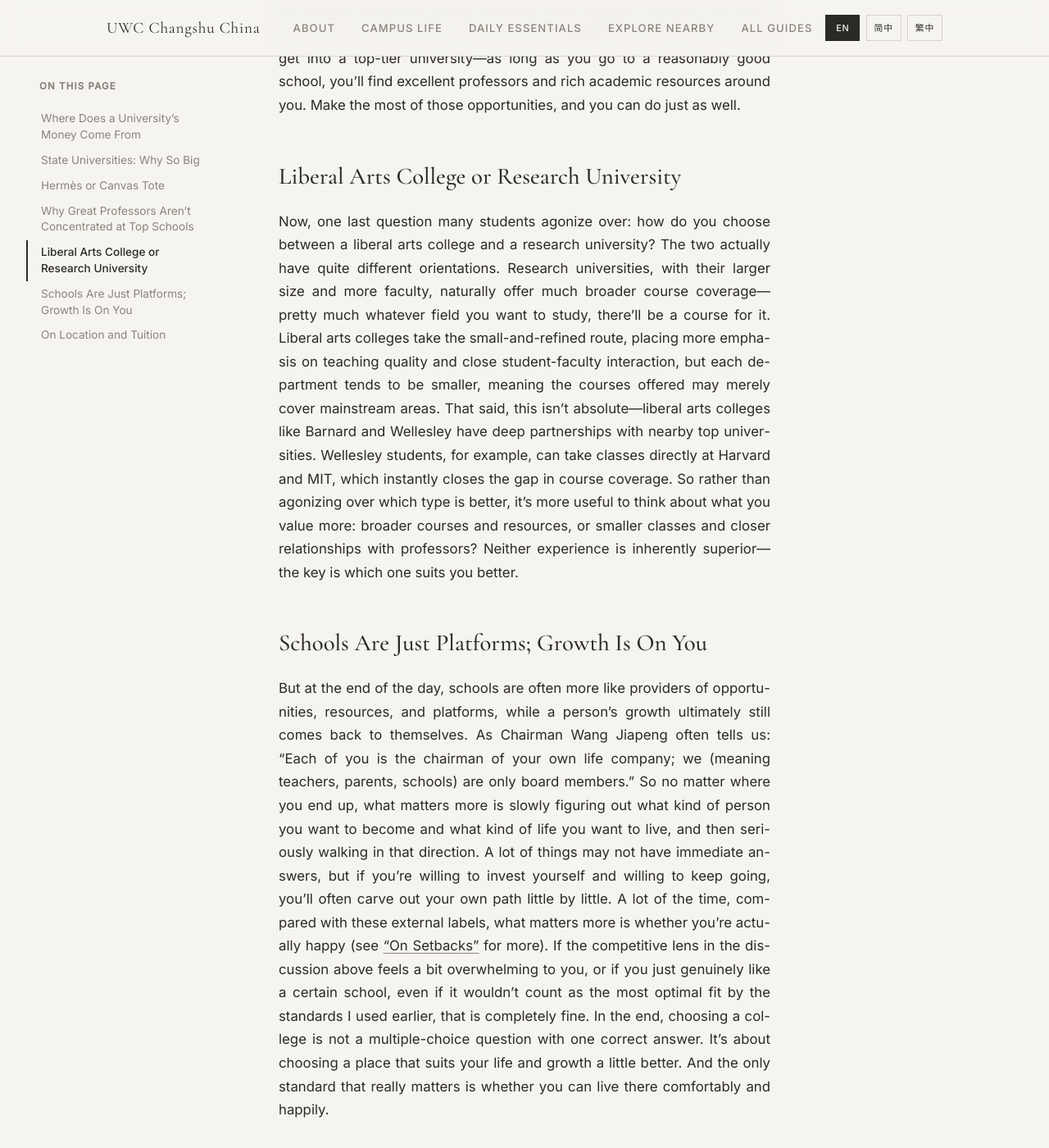
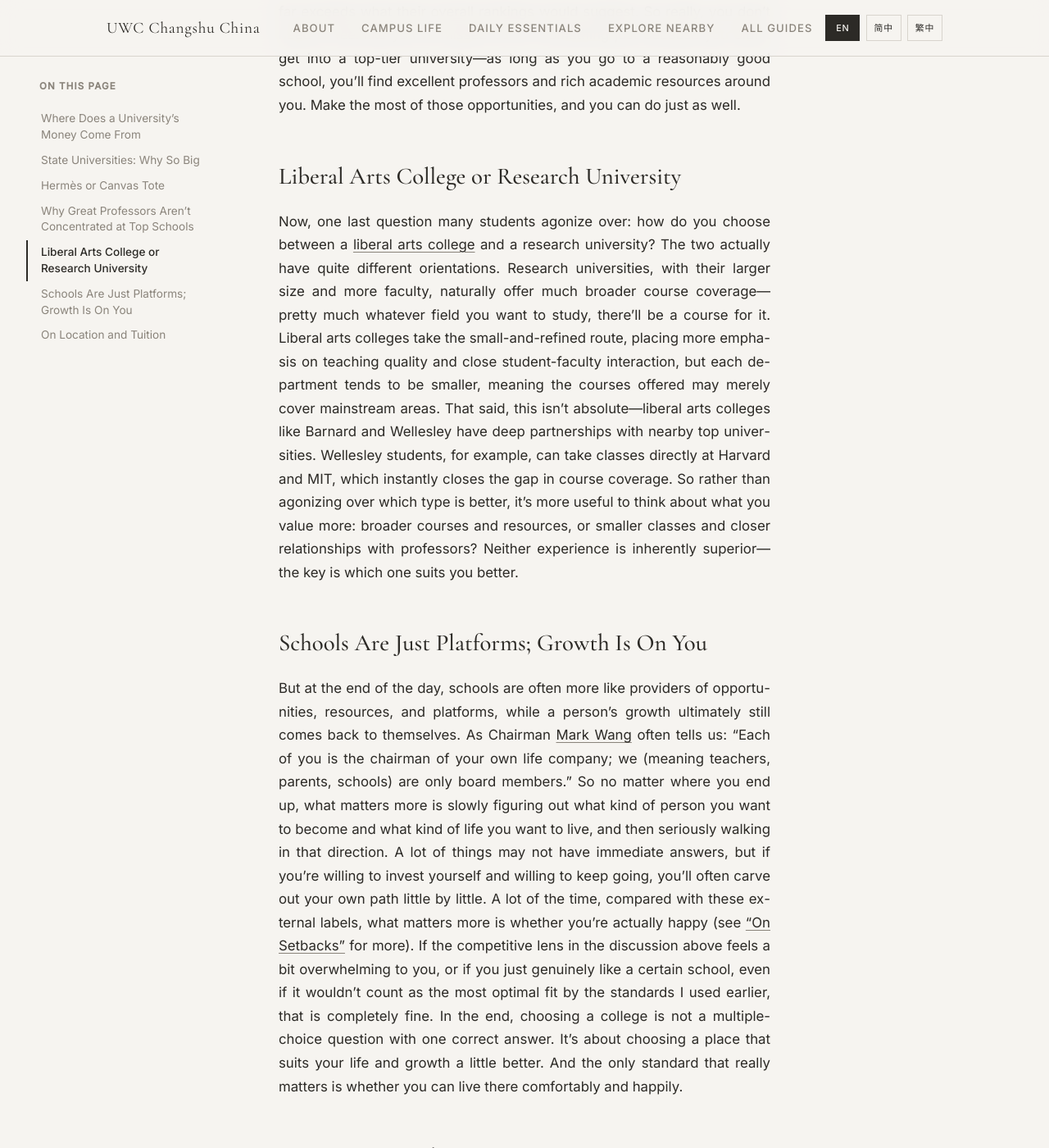
Before and after one commit to United-World-College/UWC-Survival-Guide, a Jekyll site: the page built from website/_guides/default/school-selection.md, in a window 1280 px wide and 1400 px high, scrolled down 9839 px. Shown: the whole window at 82% size. Built offline with Jekyll 4.4.1, drawn with Linux system fonts in a browser that asks for light colours.

Commit message:
style: link Mark Wang and Liberal Arts Colleges to Wikipedia

```diff
--- a/website/_guides/default/school-selection.md
+++ b/website/_guides/default/school-selection.md
@@ -48,11 +48,11 @@ Alright, finally, let me explain more systematically why American academia is so
 
 ## Liberal Arts College or Research University
 
-Now, one last question many students agonize over: how do you choose between a liberal arts college and a research university? The two actually have quite different orientations. Research universities, with their larger size and more faculty, naturally offer much broader course coverage—pretty much whatever field you want to study, there’ll be a course for it. Liberal arts colleges take the small-and-refined route, placing more emphasis on teaching quality and close student-faculty interaction, but each department tends to be smaller, meaning the courses offered may merely cover mainstream areas. That said, this isn’t absolute—liberal arts colleges like Barnard and Wellesley have deep partnerships with nearby top universities. Wellesley students, for example, can take classes directly at Harvard and MIT, which instantly closes the gap in course coverage. So rather than agonizing over which type is better, it’s more useful to think about what you value more: broader courses and resources, or smaller classes and closer relationships with professors? Neither experience is inherently superior—the key is which one suits you better.
+Now, one last question many students agonize over: how do you choose between a [liberal arts college](https://en.wikipedia.org/wiki/Liberal_arts_college#In_North_America) and a research university? The two actually have quite different orientations. Research universities, with their larger size and more faculty, naturally offer much broader course coverage—pretty much whatever field you want to study, there’ll be a course for it. Liberal arts colleges take the small-and-refined route, placing more emphasis on teaching quality and close student-faculty interaction, but each department tends to be smaller, meaning the courses offered may merely cover mainstream areas. That said, this isn’t absolute—liberal arts colleges like Barnard and Wellesley have deep partnerships with nearby top universities. Wellesley students, for example, can take classes directly at Harvard and MIT, which instantly closes the gap in course coverage. So rather than agonizing over which type is better, it’s more useful to think about what you value more: broader courses and resources, or smaller classes and closer relationships with professors? Neither experience is inherently superior—the key is which one suits you better.
 
 ## Schools Are Just Platforms; Growth Is On You
 
-But at the end of the day, schools are often more like providers of opportunities, resources, and platforms, while a person’s growth ultimately still comes back to themselves. As Chairman Wang Jiapeng often tells us: “Each of you is the chairman of your own life company; we (meaning teachers, parents, schools) are only board members.” So no matter where you end up, what matters more is slowly figuring out what kind of person you want to become and what kind of life you want to live, and then seriously walking in that direction. A lot of things may not have immediate answers, but if you’re willing to invest yourself and willing to keep going, you’ll often carve out your own path little by little. A lot of the time, compared with these external labels, what matters more is whether you’re actually happy (see [“On Setbacks”]({{ '/guides/default/about-setbacks/' | relative_url }}) for more). If the competitive lens in the discussion above feels a bit overwhelming to you, or if you just genuinely like a certain school, even if it wouldn’t count as the most optimal fit by the standards I used earlier, that is completely fine. In the end, choosing a college is not a multiple-choice question with one correct answer. It’s about choosing a place that suits your life and growth a little better. And the only standard that really matters is whether you can live there comfortably and happily.
+But at the end of the day, schools are often more like providers of opportunities, resources, and platforms, while a person’s growth ultimately still comes back to themselves. As Chairman [Mark Wang](https://en.wikipedia.org/wiki/Mark_Wang) often tells us: “Each of you is the chairman of your own life company; we (meaning teachers, parents, schools) are only board members.” So no matter where you end up, what matters more is slowly figuring out what kind of person you want to become and what kind of life you want to live, and then seriously walking in that direction. A lot of things may not have immediate answers, but if you’re willing to invest yourself and willing to keep going, you’ll often carve out your own path little by little. A lot of the time, compared with these external labels, what matters more is whether you’re actually happy (see [“On Setbacks”]({{ '/guides/default/about-setbacks/' | relative_url }}) for more). If the competitive lens in the discussion above feels a bit overwhelming to you, or if you just genuinely like a certain school, even if it wouldn’t count as the most optimal fit by the standards I used earlier, that is completely fine. In the end, choosing a college is not a multiple-choice question with one correct answer. It’s about choosing a place that suits your life and growth a little better. And the only standard that really matters is whether you can live there comfortably and happily.
 
 ## On Location and Tuition
 
```
Also changed, not shown: website/_guides/chinese/school-selection-CN.md (+2 -2 lines), website/_guides/chinese/school-selection-TW.md (+2 -2 lines).
